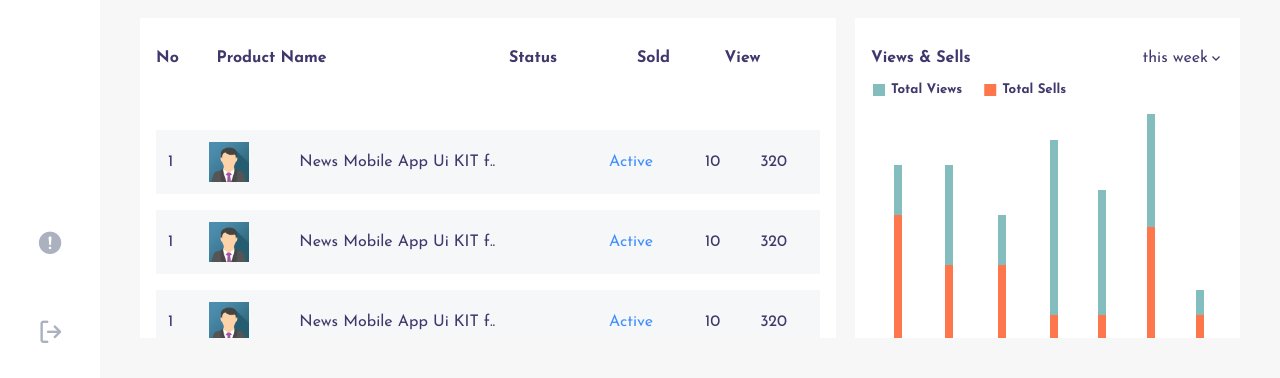
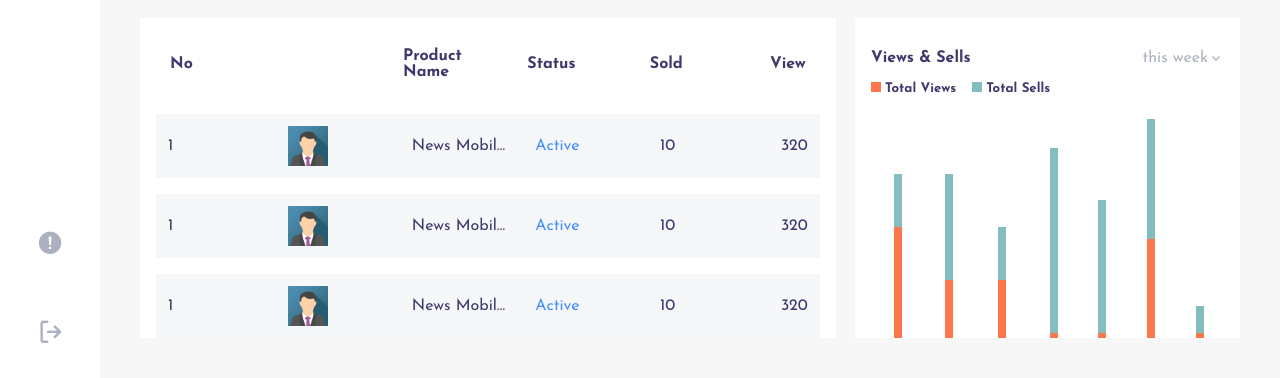
Before and after one commit to viral4603/UI-Task, a plain HTML site: page scss/index.html in a window 1280 px wide. Shown: the part 422-800 px from the top of the page. Drawn offline with Linux system fonts and the light colour scheme; files whose address does not match are found by name.

Commit message:
feat:fix change

```diff
--- a/scss/assets/scss/base/_variables.scss
+++ b/scss/assets/scss/base/_variables.scss
@@ -21,6 +21,9 @@ $icon-size:1.6rem;
 $sidebar-width:100px;
 $sidebar-items-padding:2rem 0rem;
 
+//padiing
+$padding-base:2.5rem;
+
 //main-display-content
 // $content-max-width:1920px;
 //Button
@@ -35,9 +38,6 @@ $input-border:none;
 //avtar user profile
 $avtar-height:40px;
 $avtar-width:40px;
-
-//main-wrapper
-$main-wrapper-padding:2.5rem;
 
 //heading tittle
 $title-padding:$sidebar-items-padding;
--- a/scss/assets/scss/component/_cards.scss
+++ b/scss/assets/scss/component/_cards.scss
@@ -49,7 +49,6 @@
      .card-#{$key}{
 
         &:hover{
-            cursor: pointer;
             background-color: rgba($color: $value, $alpha: 1);
             color: $white;
             .card-icon,.card-title,.card-counter{
--- a/scss/assets/scss/component/_form-controls.scss
+++ b/scss/assets/scss/component/_form-controls.scss
@@ -14,5 +14,6 @@
     &::placeholder{
         color: $primary;
         font-size: 1rem;
+        font-weight: 400;
     }
 }
--- a/scss/assets/scss/component/_table.scss
+++ b/scss/assets/scss/component/_table.scss
@@ -1,19 +1,34 @@
 .table-inner{
     width: 65%;
     padding-right: 1.2rem;
+    overflow: hidden;
 
 }
+.table-scroll{
+    overflow: auto;
+    .table{
+        padding: 0rem 1rem 1rem 1rem;
+        border-spacing: 0 1rem;
+
+    }
+}
+
 .table{
     color: $table-cell-color;
     background-color: $table-bg-color;
     padding: $table-inner-space;
     border-radius: $table-radius;
-    border-spacing: 0 1rem;
     text-align: $table-cell-align;
     td{
         padding:$table-cell-padding ;
         background-color: $cell-bg-color;
+        width: 20%;
     }
+    th{
+        width: 20%;
+        padding: 0.75rem 0.75rem 0rem 0.75rem;
+    }
+
 
     td.active{
         color: $cell-status-color;
@@ -27,5 +42,11 @@
             height: auto;
         }
     }
+    .product{
+        white-space: nowrap;
+        max-width: 60px;
+        overflow: hidden;
+        text-overflow: ellipsis;
+    }
 
 }
--- a/scss/assets/scss/layout/_content.scss
+++ b/scss/assets/scss/layout/_content.scss
@@ -1,9 +1,8 @@
 //main content css
 
 .main-content{
-    padding: $main-wrapper-padding;
-    // width: 100%;
-    // max-width: $content-max-width;
+    padding: $padding-base;
+
     .title{
         font-size: $title-size-base;
         font-weight:$font-bold;
@@ -23,38 +22,41 @@
     width: 35%;
     padding: $table-inner-space;
     background-color: $white;
-    padding:2rem 1rem 1rem 1rem;
+    padding: 2rem 1rem 1rem 1rem;
     color: $statistics-title-color;
+    overflow: auto;
     &-details{
         padding-bottom: 1rem;
     }
     .details{
         font-size: 1rem;
     }
+    .week-options{
+        color: $primary;
+    }
 
 }
 .statistics-info{
     padding-bottom: 1rem;
-    .info{
-        font-size: 1rem;
-        &:first-child{
-            margin-right: 1.25rem;
-            span{
-                color: $info;
-                margin-right: 0.25rem;
-            }
-        }
-        &:last-child span{
-            color: $danger;
-            margin-right: 0.25rem;
-        }
+    //squre-icon create
+    .icon-square{
+        height: 10px;
+        width: 10px;
+        margin-right: 0.25rem;
+        background-color: $info;
+   }
+   .info:first-child{
+       margin-right: 1rem;
+       .icon-square{
+        background-color: $danger;
     }
+   }
 
 }
 
 //graph display
 .statistics-graph{
-    max-height: 250px;
+    max-height: 280px;
     height: 100%;
     justify-content: space-around;
     .grid-line{
@@ -62,6 +64,7 @@
         flex-direction: column;
         align-items: center;
         justify-content: flex-end;
+        padding-top: 0.5rem;
 
         .sell, .view{
             width: 0.5rem;
--- a/scss/assets/scss/layout/_header.scss
+++ b/scss/assets/scss/layout/_header.scss
@@ -4,9 +4,9 @@
     background-color: $header-bg;
     border-bottom: $border-bottom;
     .header-content{
-        padding: $main-wrapper-padding;
+        padding: 1.3rem 2.5rem;
     }
-    .logo {
+     .logo {
         width: $sidebar-width;
         color: $brand-icon-color;
     }
--- a/scss/assets/scss/layout/_sidebar.scss
+++ b/scss/assets/scss/layout/_sidebar.scss
@@ -17,7 +17,9 @@
         @extend %transtion-all;
     }
 }
-
+#chekbox{
+    display: none;
+}
 //toggle arrow icon
 .click-toggle {
     @include position(absolute, auto, auto, 50%, 100px);
--- a/scss/index.html
+++ b/scss/index.html
@@ -22,7 +22,8 @@
                 <div class="search">
                     <div class="search-input row align-center">
                         <label for="input-search"><span class="search-icon icon-search"></span></label>
-                        <input type="search" class="input" placeholder="Search for transation, item ,etc" id="input-search">
+                        <input type="search" class="input" placeholder="Search for transation, item ,etc"
+                            id="input-search">
                         <button class="button search-button" type="button">Search</button>
                     </div>
                 </div>
@@ -41,11 +42,11 @@
             </div>
 
         </header>
-        <!-- header:start -->
 
+        <!-- header:end -->
         <div class="content-wrapper flex-grow-1 row overflow-hidden">
             <!-- sidebar:start -->
-            <input type="checkbox" id="chekbox" style="display: none;">
+            <input type="checkbox" id="chekbox">
             <aside class="sidebar h-100">
                 <!-- navbar:start -->
                 <nav class="navbar colum align-center space-between h-100 ">
@@ -196,30 +197,35 @@
                 <!-- card-view-end -->
 
                 <!-- analysis-view-start -->
-                <div class="analysis-view row w-100 vertical-scroll">
+                <div class="analysis-view row w-100 overflow-hidden">
                     <!-- table:start -->
-                    <div class="table-inner">
+                    <div class="table-inner colum">
+                        <div class="table-heading w-100">
                             <table class="table w-100">
                                 <thead class="heading">
                                     <tr>
                                         <th>No</th>
-                                    <th></th>
+                                        <th> </figure></th>
                                         <th>Product Name</th>
                                         <th>Status</th>
                                         <th>Sold</th>
                                         <th>View</th>
                                     </tr>
                                 </thead>
+
                             </table>
+                        </div>
+
+                        <div class="table-scroll" class="vertical-scroll w-100">
                             <table class="table w-100">
-                            <tbody class="vertical-scroll ">
+                                <tbody>
                                     <tr>
                                         <td>1</td>
                                         <td>
                                             <figure class="cell-profile"><img src="./assets/images/img_avatar.png"
                                                     alt="user_profile"></figure>
                                         </td>
-                                    <td>News Mobile App Ui KIT f..</td>
+                                        <td class="product">News Mobile App Ui KIT </td>
                                         <td class="active">Active</td>
                                         <td>10</td>
                                         <td>320</td>
@@ -230,7 +236,7 @@
                                             <figure class="cell-profile"><img src="./assets/images/img_avatar.png"
                                                     alt="user_profile"></figure>
                                         </td>
-                                    <td>News Mobile App Ui KIT f..</td>
+                                        <td class="product">News Mobile App Ui KIT </td>
                                         <td class="active">Active</td>
                                         <td>10</td>
                                         <td>320</td>
@@ -241,7 +247,7 @@
                                             <figure class="cell-profile"><img src="./assets/images/img_avatar.png"
                                                     alt="user_profile"></figure>
                                         </td>
-                                    <td>News Mobile App Ui KIT f..</td>
+                                        <td class="product">News Mobile App Ui KIT f</td>
                                         <td class="active">Active</td>
                                         <td>10</td>
                                         <td>320</td>
@@ -252,7 +258,7 @@
                                             <figure class="cell-profile"><img src="./assets/images/img_avatar.png"
                                                     alt="user_profile"></figure>
                                         </td>
-                                    <td>News Mobile App Ui KIT f..</td>
+                                        <td class="product">News Mobile App Ui KIT f</td>
                                         <td class="active">Active</td>
                                         <td>10</td>
                                         <td>320</td>
@@ -260,23 +266,22 @@
                                 </tbody>
                             </table>
                         </div>
-                    <!-- table:end -->
-
+                    </div>
                        <!-- statistics:start -->
-
                        <div class="statistics">
                         <div class="statistics-details row align-center space-between">
                             <h5 class="details">Views & Sells</h5>
-                                <p class="week-options row align-center">this week <span class="icon-keyboard_arrow_down"></span></p>
+                            <p class="week-options row align-center">this week <span
+                                    class="icon-keyboard_arrow_down"></span></p>
 
                         </div>
                         <div class="statistics-info row align-center">
-                                <div class="info row align-center">
-                                    <span class="icon icon-stop2"></span>
+                            <div class="info row">
+                                <span class="icon-square"></span>
                                 <h5>Total Views</h5>
                             </div>
-                                <div class="info row align-center ">
-                                    <span class="icon icon-stop2"></span>
+                            <div class="info row">
+                                <span class="icon-square"></span>
                                 <h5>Total Sells</h5>
                             </div>
                         </div>
@@ -299,7 +304,7 @@
                             </div>
                             <div class="grid-line">
                                 <div class="sell h-70"></div>
-                                    <div class="view h-10" ></div>
+                                <div class="view h-10"></div>
                                 <p>T</p>
                             </div>
                             <div class="grid-line">
@@ -321,11 +326,13 @@
                         <!-- graph:end     -->
                     </div>
                     <!-- statistics:end -->
+                </div>
+
+                <!-- table:end -->
 
 
             </div>
             <!-- analysis-view-end -->
-
         </div>
         <!-- main:end -->
     </div>
```
Also changed, not shown: scss/assets/css/style.css, 1 other file. Lines whose indentation alone changed are shown as unchanged.
